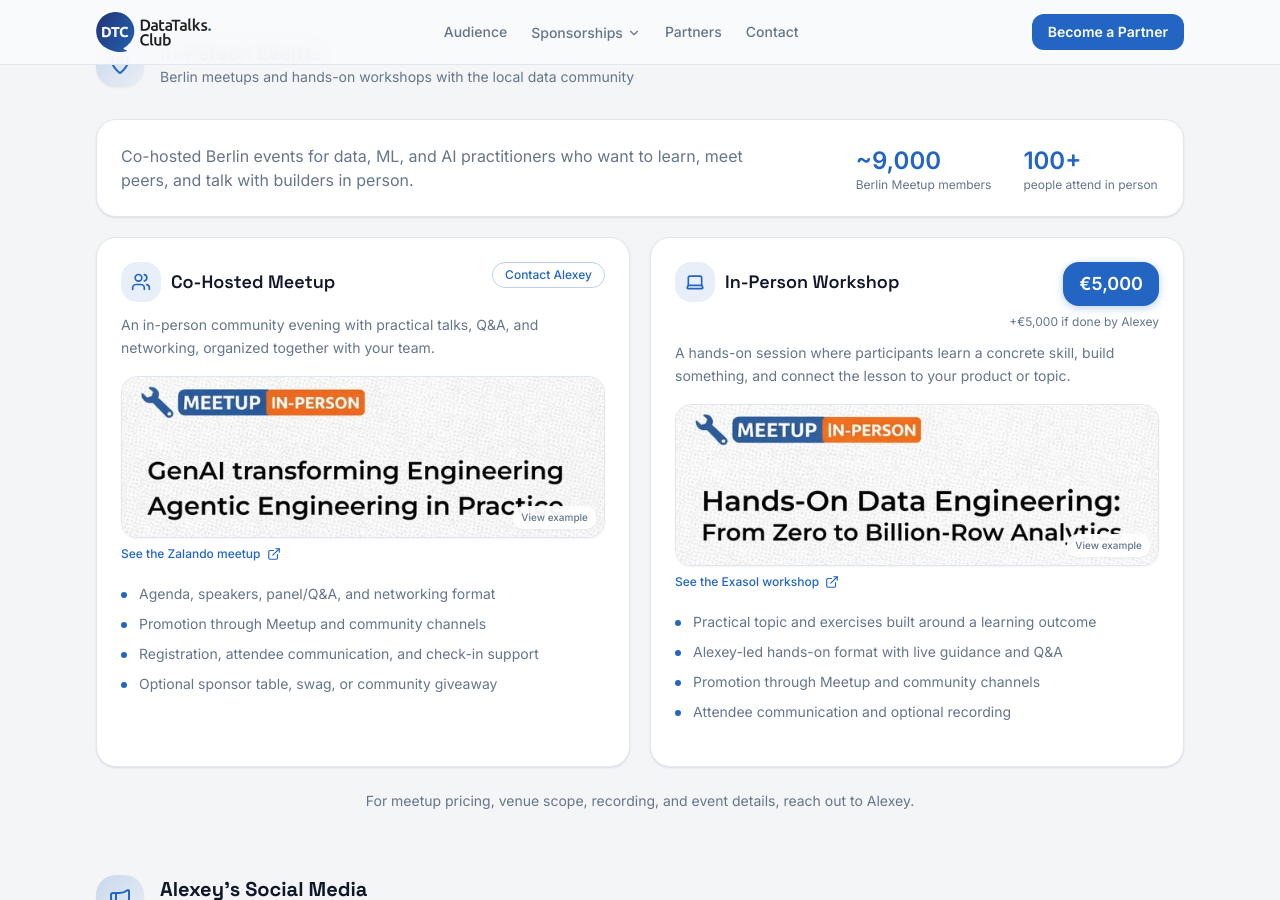
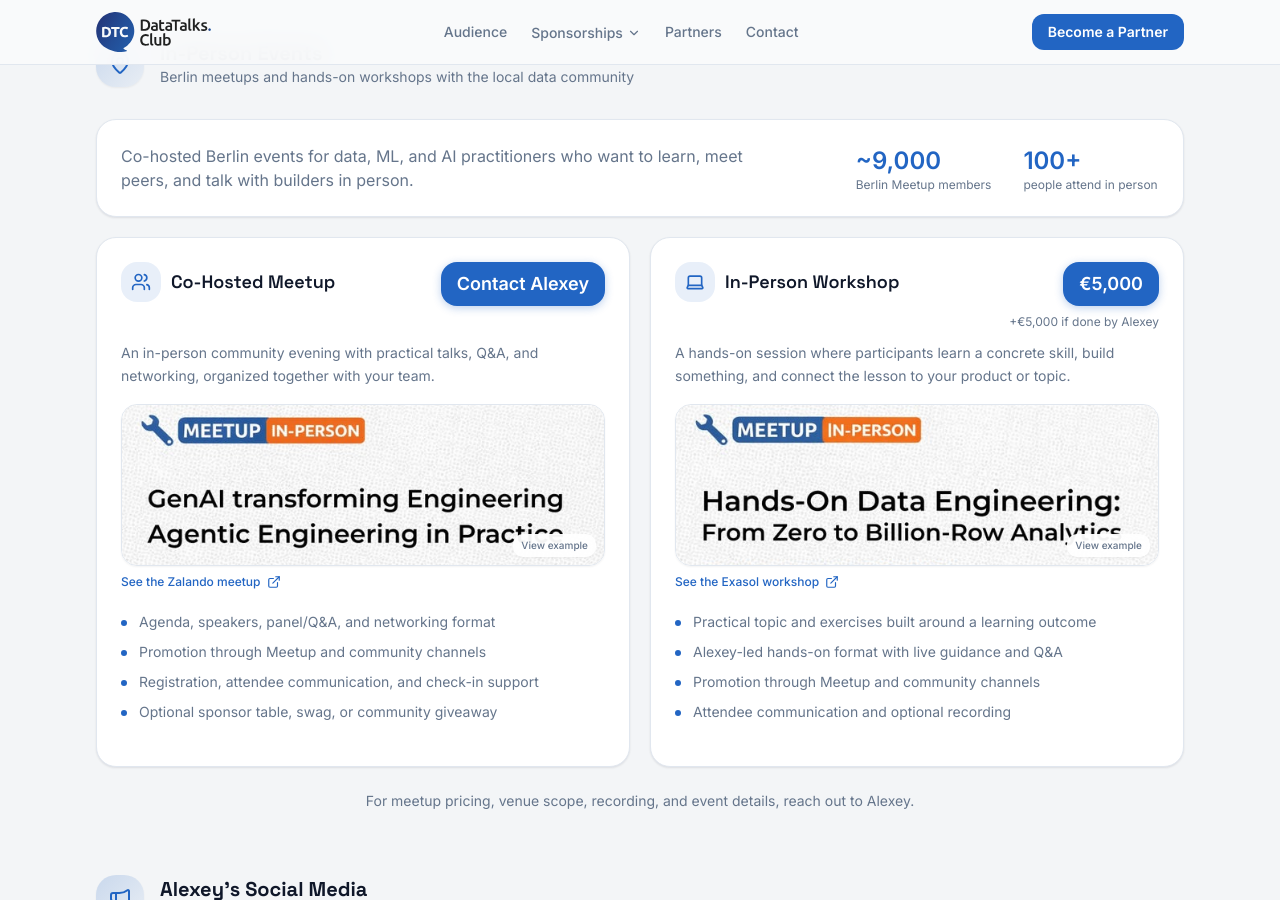
Before and after one commit to DataTalksClub/mediakit, a Jekyll site: the page built from index.html, in a window 1280 px wide and 900 px high, scrolled down 5365 px. Built offline with Jekyll 4.4.1, drawn with Linux system fonts in a browser that asks for light colours; nearby versions of some CDN libraries.

Commit message:
Align package CTA layouts

```diff
--- a/_data/packages.yml
+++ b/_data/packages.yml
@@ -65,6 +65,7 @@ in_person:
   packages:
     - title: Co-Hosted Meetup
       contact_label: Contact Alexey
+      extra_price: "&nbsp;"
       description: "An in-person community evening with practical talks, Q&A, and networking, organized together with your team."
       features:
         - Agenda, speakers, panel/Q&A, and networking format
--- a/_includes/packages.html
+++ b/_includes/packages.html
@@ -252,7 +252,10 @@
               {% if event.extra_price %}<div class="text-xs text-muted-foreground mt-2">{{ event.extra_price }}</div>{% endif %}
             </div>
             {% elsif event.contact_label %}
-            <a href="#contact" class="tag-outline text-xs whitespace-nowrap flex-shrink-0">{{ event.contact_label }}</a>
+            <div class="text-right flex-shrink-0">
+              <a href="#contact" class="price-badge !text-base sm:!text-lg !px-3 sm:!px-4 !py-1.5 sm:!py-2 whitespace-nowrap">{{ event.contact_label }}</a>
+              {% if event.extra_price %}<div class="text-xs text-muted-foreground mt-2">{{ event.extra_price }}</div>{% endif %}
+            </div>
             {% endif %}
           </div>
 
@@ -349,7 +352,7 @@
 
     <!-- Other Ideas -->
     <div class="premium-card p-8">
-      <div class="flex flex-col lg:flex-row lg:items-center gap-6">
+      <div class="flex flex-col gap-6">
         <div class="flex-1">
           <h3 class="text-xl font-bold text-foreground mb-3">Other Ideas</h3>
           <p class="text-muted-foreground mb-5">We're always open to exploring new ideas and creating customized solutions:</p>
@@ -359,7 +362,7 @@
             {% endfor %}
           </div>
         </div>
-        <a href="#contact" class="btn-primary gap-2 self-start lg:self-center">
+        <a href="#contact" class="btn-primary gap-2 self-start">
           Discuss your custom idea
           <i data-lucide="arrow-right" class="w-4 h-4"></i>
         </a>
```
